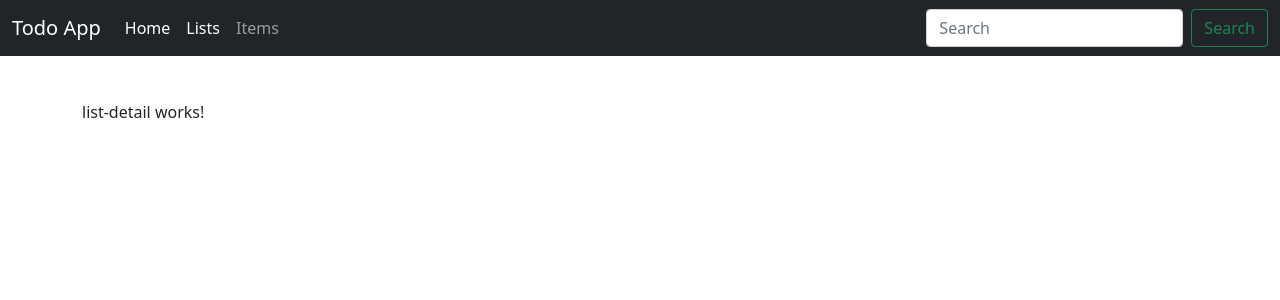
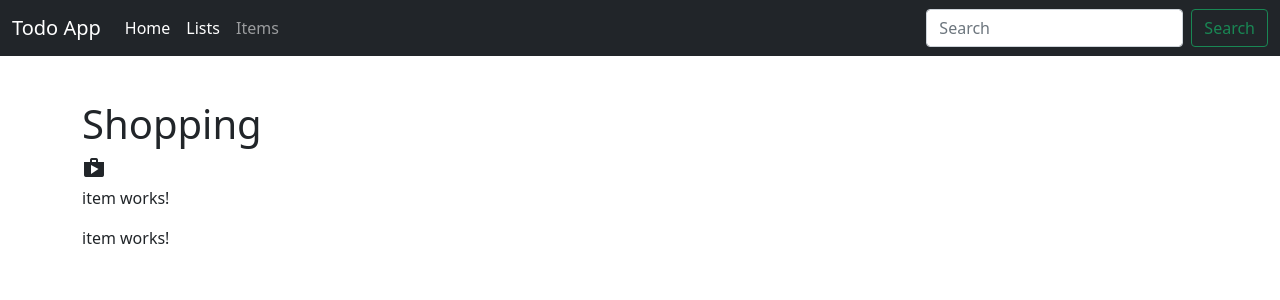
Before and after one commit to dvir-sys/IlanBenEzra, an Angular app: page /lists/1/edit in a window 1280 px wide. Shown: the top 300 px of the page. Built offline with nearby package versions, Linux system fonts and the light colour scheme.

Commit message:
Adds for client side

```diff
--- a/src/app/app.module.ts
+++ b/src/app/app.module.ts
@@ -13,6 +13,7 @@ import { ItemsComponent } from './items/items.component';
 import { ListsComponent } from './lists/lists.component';
 import { ListDetailComponent } from './list-detail/list-detail.component';
 import { ListComponent } from './list/list.component';
+import { ItemComponent } from './item/item.component';
 
 @NgModule({
   declarations: [
@@ -23,7 +24,8 @@ import { ListComponent } from './list/list.component';
     ItemsComponent,
     ListsComponent,
     ListDetailComponent,
-    ListComponent
+    ListComponent,
+    ItemComponent
   ],
   imports: [
     BrowserModule,
--- /dev/null
+++ b/src/app/item/item.component.html
@@ -0,0 +1 @@
+<p>item works!</p>
--- /dev/null
+++ b/src/app/item/item.component.ts
@@ -0,0 +1,15 @@
+import { Component, OnInit } from '@angular/core';
+
+@Component({
+  selector: 'app-item',
+  templateUrl: './item.component.html',
+  styleUrls: ['./item.component.css']
+})
+export class ItemComponent implements OnInit {
+
+  constructor() { }
+
+  ngOnInit(): void {
+  }
+
+}
--- a/src/app/list-detail/list-detail.component.html
+++ b/src/app/list-detail/list-detail.component.html
@@ -1 +1,5 @@
-<p>list-detail works!</p>
+<h1>{{list.text}}</h1>
+<mat-icon>{{list.icon_name}}</mat-icon>
+<div *ngFor="let item of list.items;">
+    <app-item></app-item>
+ </div>
--- a/src/app/list-detail/list-detail.component.ts
+++ b/src/app/list-detail/list-detail.component.ts
@@ -6,7 +6,8 @@ import { Component, OnInit } from '@angular/core';
   styleUrls: ['./list-detail.component.css']
 })
 export class ListDetailComponent implements OnInit {
-
+  // TODO: Get from server
+  list = {icon_name: 'shopping', text: 'Shopping', items: [{caption: 'Tomato', completed: false}, {caption: 'Potato', completed: true}]};
   constructor() { }
 
   ngOnInit(): void {
--- a/src/app/list/list.component.css
+++ b/src/app/list/list.component.css
@@ -0,0 +1,8 @@
+
+.list{
+    width: 120px;
+    height: 90px;
+    border: 1px solid #000000;
+    margin:10px auto;
+    cursor: pointer;
+}
--- a/src/app/list/list.component.html
+++ b/src/app/list/list.component.html
@@ -1,4 +1,5 @@
-<div class="list">
+
+<div class="list" (click)="clickList()">
     <mat-icon>{{icon_name}}</mat-icon>
     <span class="text">{{text}}</span>
 </div>
--- a/src/app/list/list.component.ts
+++ b/src/app/list/list.component.ts
@@ -8,9 +8,13 @@ import { Component, Input, OnInit } from '@angular/core';
 export class ListComponent implements OnInit {
   @Input() icon_name = '';
   @Input() text = '';
+  @Input() id = 0;
   constructor() { }
 
   ngOnInit(): void {
   }
 
+  clickList(){
+    window.location.href += '/' +this.id +  '/edit'
+  }
 }
--- a/src/app/lists/lists.component.css
+++ b/src/app/lists/lists.component.css
@@ -0,0 +1,3 @@
+app-lists{
+    text-align: center;
+}
--- a/src/app/lists/lists.component.html
+++ b/src/app/lists/lists.component.html
@@ -1,5 +1,5 @@
 <h1>List Of Lists: </h1>
 <div *ngFor="let list of lists; index as i; first as isFirst">
-   <app-list [icon_name]= list.icon_name  [text]= list.text></app-list>
+   <app-list [icon_name]= list.icon_name  [text]= list.text [id]= list.id></app-list>
 </div>
 <form>
--- a/src/app/lists/lists.component.ts
+++ b/src/app/lists/lists.component.ts
@@ -6,7 +6,7 @@ import { Component, OnInit } from '@angular/core';
   styleUrls: ['./lists.component.css']
 })
 export class ListsComponent implements OnInit {
-  lists = [{icon_name:"shopping_cart", text:"Shopping" },{icon_name:"work", text:"Work"},{icon_name:"extention", text:"Fun"}];
+  lists = [{icon_name:"shopping_cart", text:"Shopping", id:1 },{icon_name:"work", text:"Work", id:2},{icon_name:"extention", text:"Fun", id:3}];
   constructor() { }
 
   ngOnInit(): void {
```
Also changed, not shown: src/app/item/item.component.css (added), 2 other files (tests, documents, lock files or other folders).
